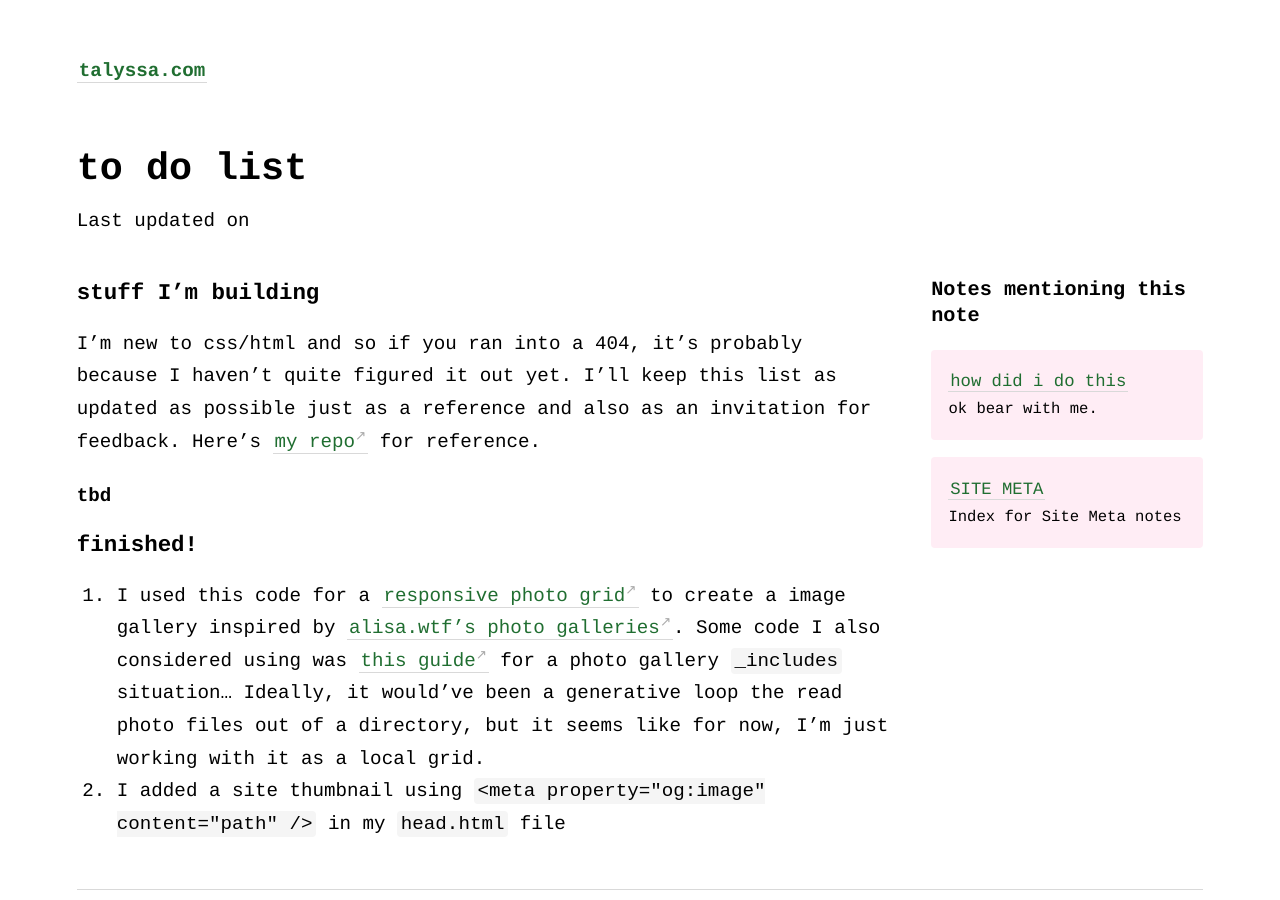
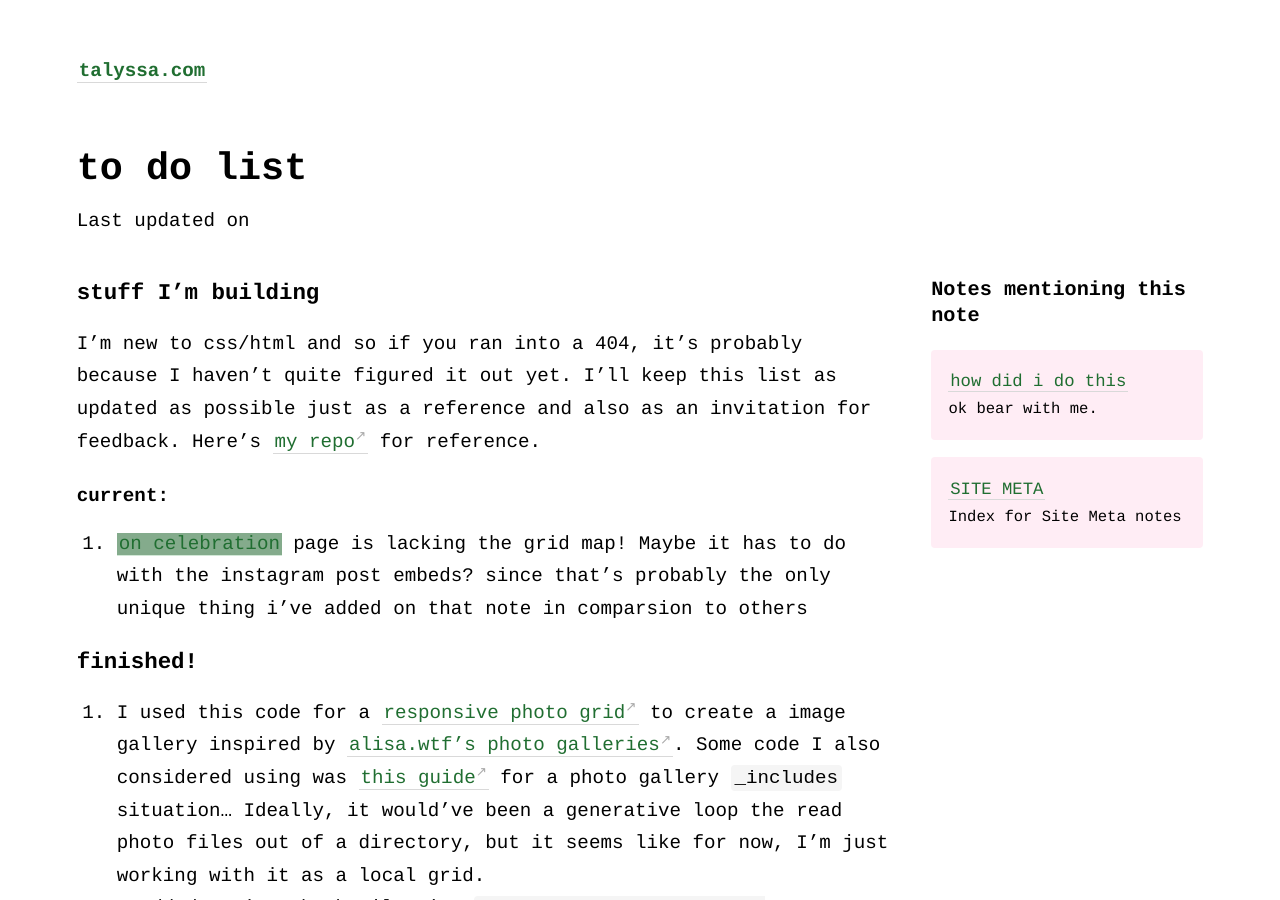
Before and after one commit to geminiworms/talyssagarden.github.io, a Jekyll site: the page built from _notes/to-do-list.md, in a window 1280 px wide and 900 px high. Built offline with Jekyll 4.4.1, drawn with Linux system fonts in a browser that asks for light colours.

Commit message:
Update to-do-list.md

```diff
--- a/_notes/to-do-list.md
+++ b/_notes/to-do-list.md
@@ -6,7 +6,8 @@ I'm new to css/html and so if you ran into a 404, it's probably because I haven'
 I'll keep this list as updated as possible just as a reference and also as an invitation for feedback.
 Here's [my repo](https://github.com/geminiworms/geminiworms.github.io) for reference.
 
-#### tbd
+#### current:
+1. [[on celebration]] page is lacking the grid map! Maybe it has to do with the instagram post embeds? since that's probably the only unique thing i've added on that note in comparsion to others
 
 ### finished!
 1. I used this code for a [responsive photo grid](https://www.w3schools.com/howto/howto_css_image_grid_responsive.asp) to create a image gallery inspired by [alisa.wtf's photo galleries](https://alisa.wtf/plants). Some code I also considered using was [this guide](https://dmnfarrell.github.io/software/jekyll-galleries) for a photo gallery `_includes` situation... Ideally, it would've been a generative loop the read photo files out of a directory, but it seems like for now, I'm just working with it as a local grid.
```
